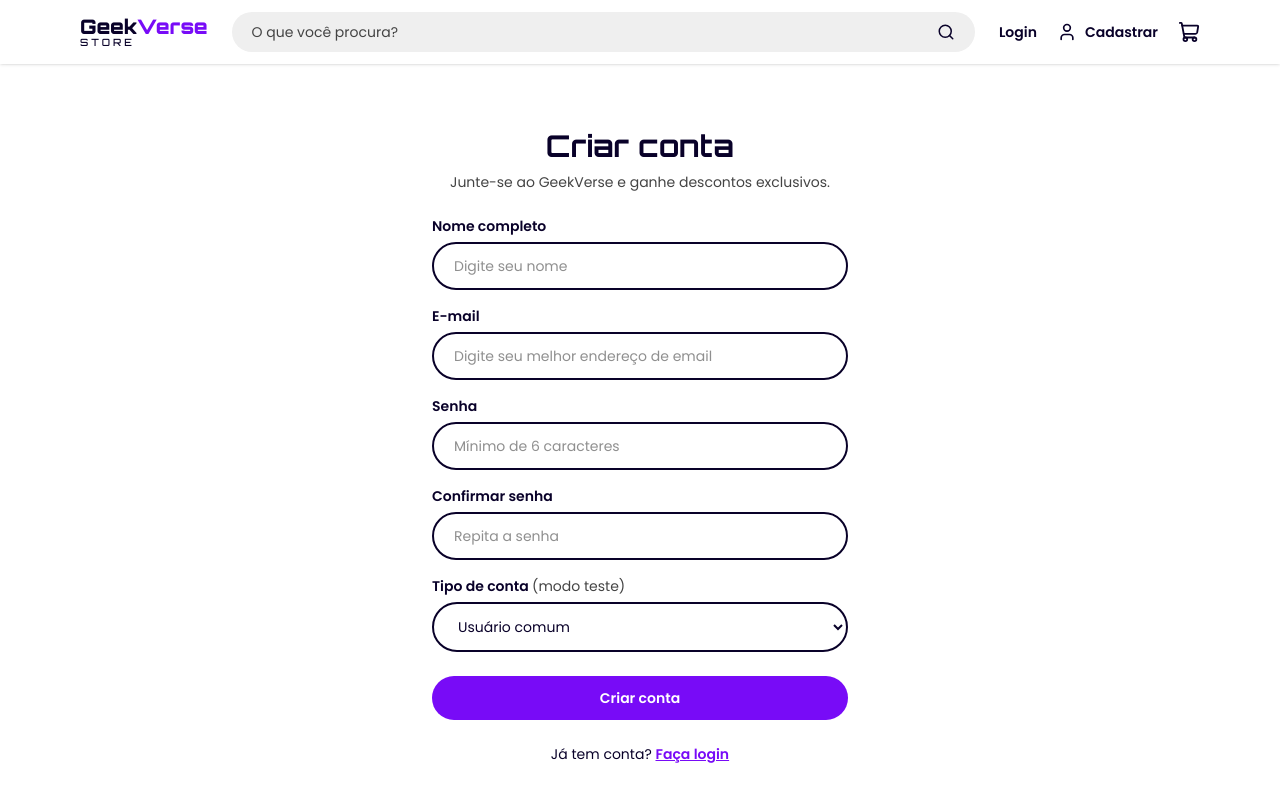
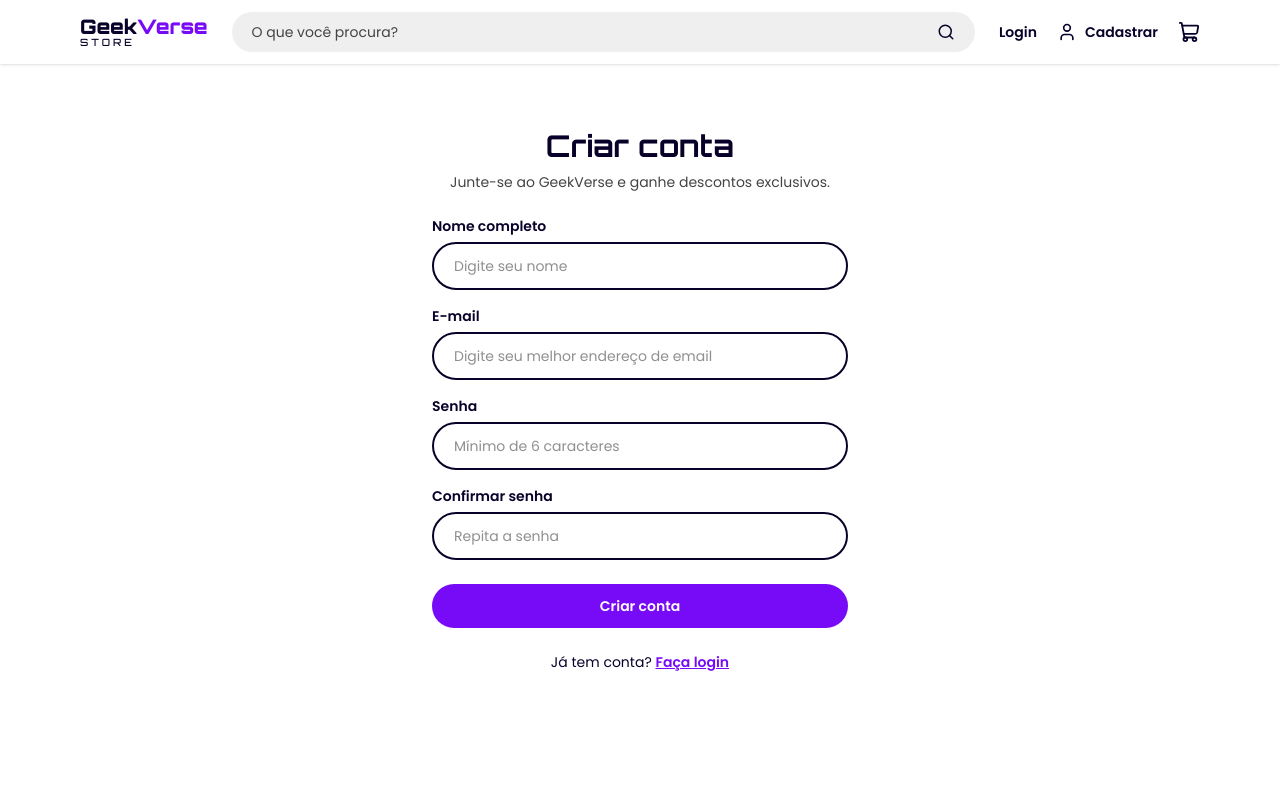
Before and after one commit to AlefeAlvesC/projeto-final-arquitetura-web, a React (Vite) app in the folder client/: page /register in a window 1280 px wide. Shown: the top 802 px of the page. Built offline with nearby package versions, Linux system fonts and the light colour scheme.

Commit message:
chore: adiciona alias para rodar node com cadastro de admin e produtos padrão

```diff
--- a/client/src/pages/Register.jsx
+++ b/client/src/pages/Register.jsx
@@ -12,7 +12,6 @@ const initialForm = {
   email: "",
   password: "",
   confirmPassword: "",
-  role: "user",
 };
 
 
@@ -119,23 +118,6 @@ export default function Register() {
           error={fieldErrors.confirmPassword}
         />
 
-        {/* Apenas para facilitar testes (remover antes da entrega final, se desejar) */}
-        <div className="flex flex-col gap-1.5">
-          <label htmlFor="role" className="text-sm font-semibold">
-            Tipo de conta <span className="font-normal text-brand-gray-dark">(modo teste)</span>
-          </label>
-          <select
-            id="role"
-            name="role"
-            value={form.role}
-            onChange={handleChange}
-            className="w-full rounded-full border-2 border-brand-ink bg-white px-5 py-3 text-sm outline-none focus:border-brand-pink"
-          >
-            <option value="user">Usuário comum</option>
-            <option value="admin">Administrador</option>
-          </select>
-        </div>
-
         <Button type="submit" disabled={loading} className="mt-2">
           {loading ? <Spinner /> : "Criar conta"}
         </Button>
```
